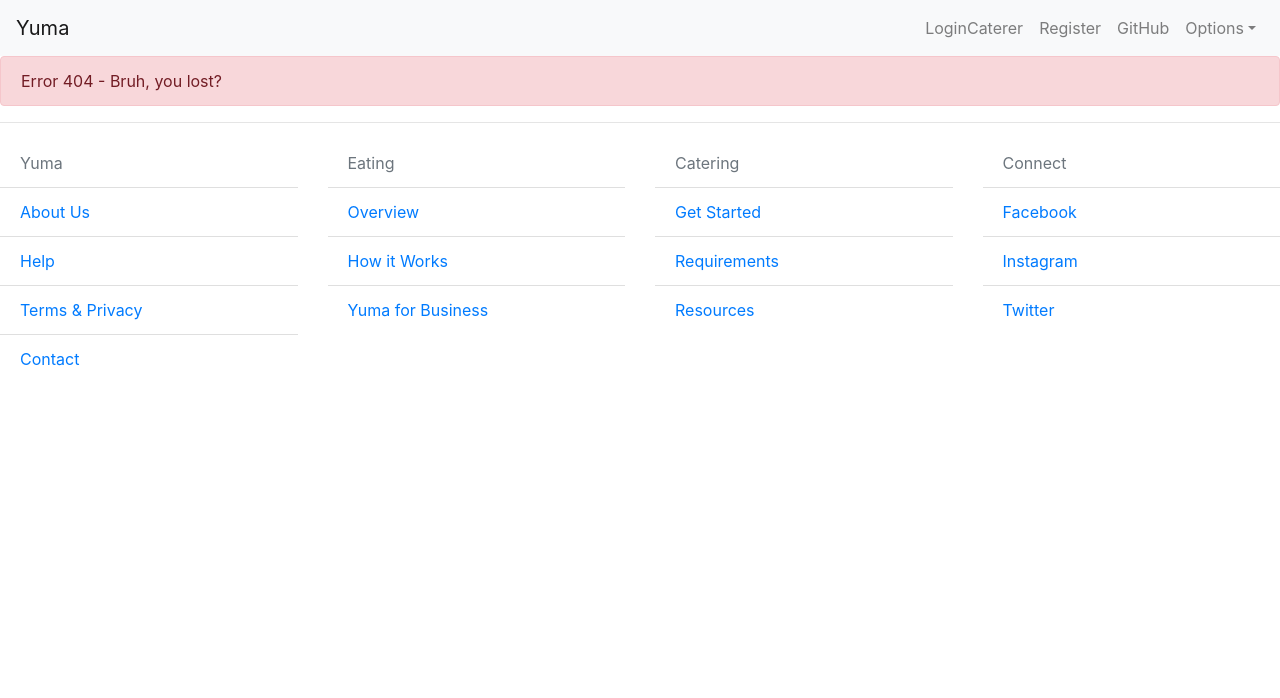
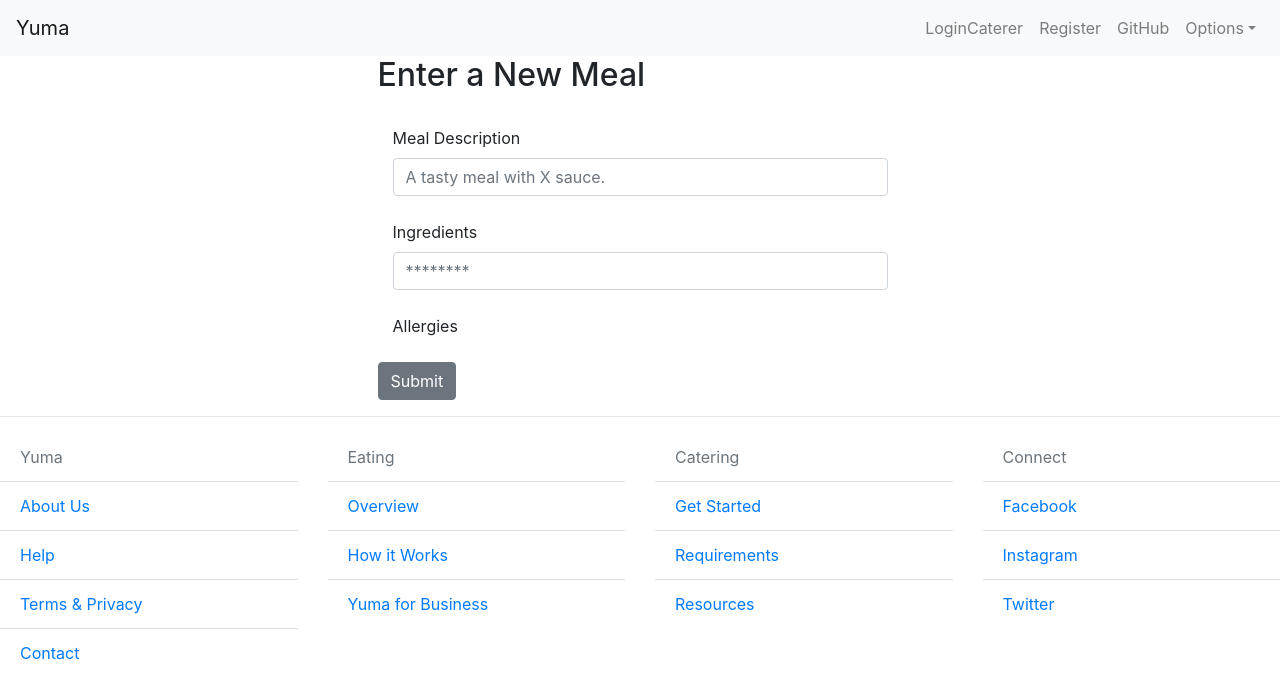
Before and after one commit to faisalhabibgit/Yuma, a React (Create React App) app in the folder frontend/: page /NewMeal in a window 1280 px wide. Shown: the top 698 px of the page. Built offline with nearby package versions, Linux system fonts and the light colour scheme.

Commit message:
Starting with a simple meal form.#58

```diff
--- a/frontend/src/App.js
+++ b/frontend/src/App.js
@@ -8,6 +8,7 @@ import Footer from './component/Footer'
 import Error from './component/Error'
 import Home from './component/Home'
 import Test from './component/Test'
+import NewMeal from './component/NewMeal'
 
 class App extends Component {
 
@@ -22,6 +23,7 @@ class App extends Component {
           <Route path="/LoginCaterer" component={LoginCaterer} />
           <Route path="/Registration" component={Registration} />
           <Route path="/Test" component={Test} />
+          <Route path="/NewMeal" component={NewMeal} />
           <Route component={Error} />
           </Switch>
           <Footer/>
--- /dev/null
+++ b/frontend/src/component/NewMeal.js
@@ -0,0 +1,55 @@
+import React, { Component } from 'react';
+import {
+  Col, Form,
+  FormGroup, Label, Input,
+  Button,
+  Container,
+} from 'reactstrap';
+
+
+class NewMeal extends Component{
+  render(){
+    return(
+        <Container>
+          <Col sm="12" md={{ size: 6, offset: 3}}>
+            <h2>Enter a New Meal</h2>
+
+            <br/>
+
+            <Form className="form">
+              <Col >
+                <FormGroup>
+                  <Label>Meal Description</Label>
+                  <Input
+                    type="text"
+                    name="description"
+                    id="description"
+                    placeholder="A tasty meal with X sauce."
+                  />
+
+                  <br/>
+
+                  <Label>Ingredients</Label>
+                  <Input
+                    type="password"
+                    name="password"
+                    id="examplePassword"
+                    placeholder="********"
+                  />
+
+                  <br/>
+
+                  <Label>Allergies</Label>
+
+                </FormGroup>
+              </Col>
+              <Button>Submit</Button>
+            </Form>
+          </Col>
+
+      </Container>
+    );
+  }
+}
+
+export default NewMeal;
```
